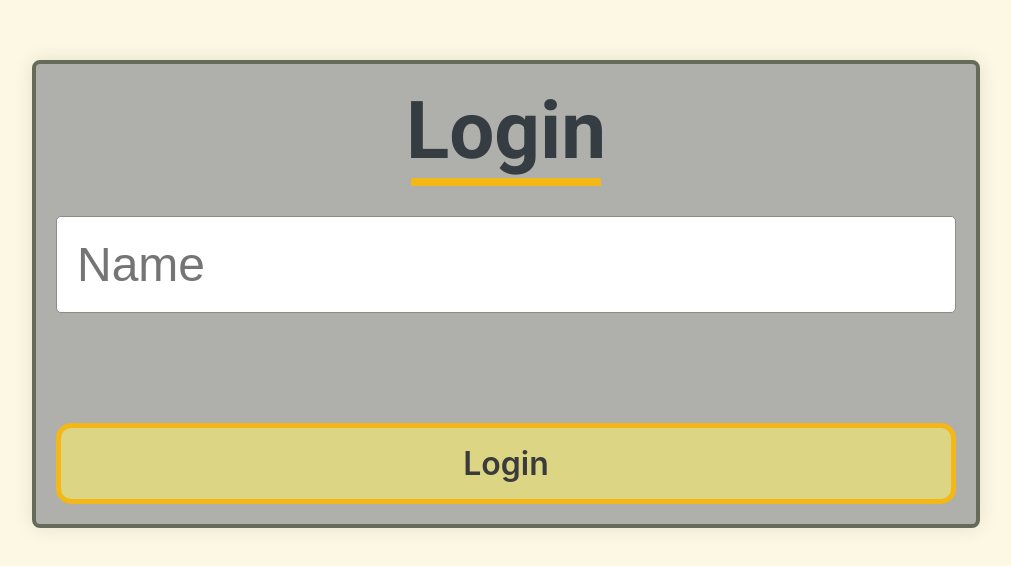
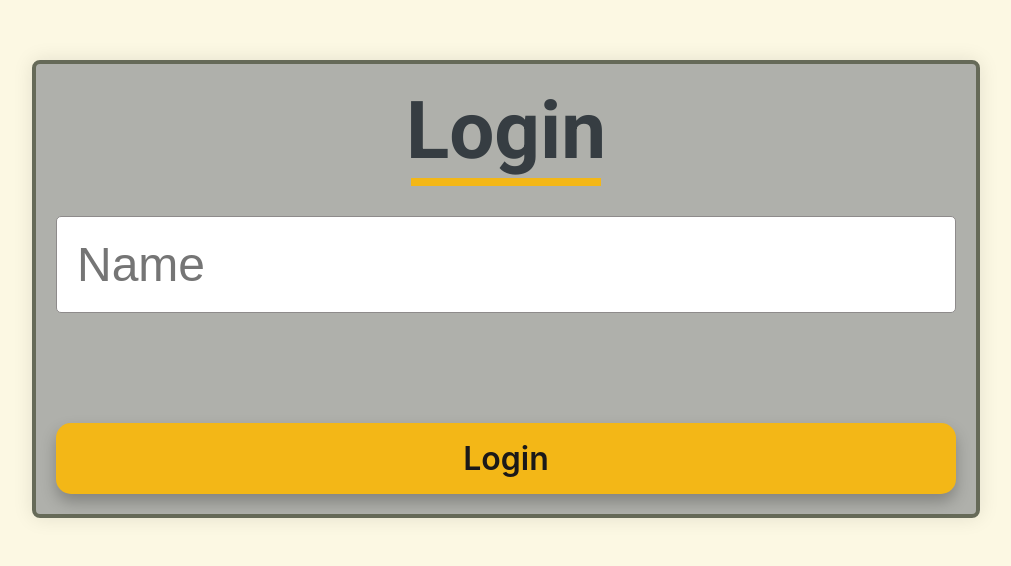
Before and after one commit to sallydough/just-for-us-master, a React (Create React App) app: page / in a window 1280 px wide. Shown: the part 180-746 px from the top of the page, without its empty margins (134-1145 px from the left). Built offline with nearby package versions, Linux system fonts and the light colour scheme.

Commit message:
submit button change

```diff
--- a/src/components/UserLogin/LoginSignUp.css
+++ b/src/components/UserLogin/LoginSignUp.css
@@ -60,11 +60,13 @@ input {
   /* background-color: #e8d82d;
   */
   appearance: none;
-  background-color: #e3db7fde;
-  border: 5px solid #f3b717;
+  color: #1b1919;
+  background-color: #f3b717;
+  box-shadow: rgba(0, 0, 0, 0.25) 0 8px 15px;
+
   border-radius: 15px;
   box-sizing: border-box;
-  color: #3b3b3b;
+
   cursor: pointer;
   display: inline-block;
   font-family: Robert, -apple-system, BlinkMacSystemFont, "Segoe UI", Helvetica,
```
